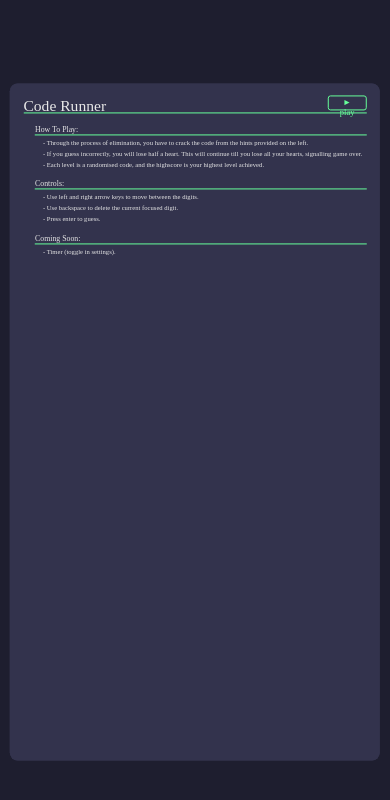
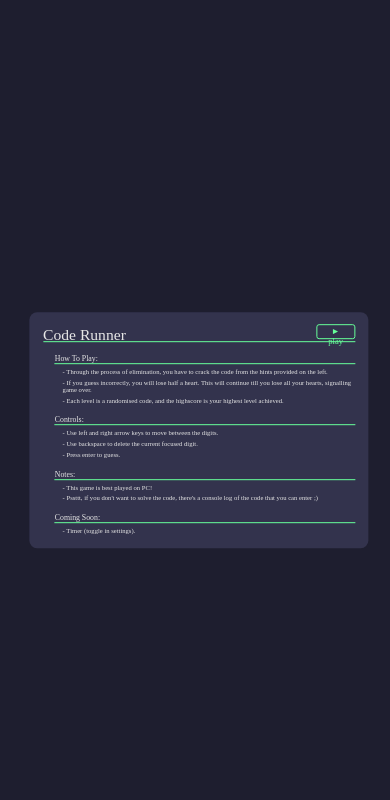
Before and after one commit to maahibatra/Code-Runner, a website: page public/index.html in a window 390 px wide. Drawn offline with Linux system fonts and the light colour scheme; a web font is replaced by a local one.

Commit message:
mediaqueries and stuff

```diff
--- a/public/index.html
+++ b/public/index.html
@@ -10,7 +10,8 @@
         <link href="https://fonts.googleapis.com/css2?family=Jersey+15&display=swap" rel="stylesheet">
     </head>
     <body>
-        <div class="container" id="modal">
+        <div id="overlay">
+            <div id="modal">
                 <div class="header">
                     <div class="title">Code Runner</div>
                     <button class="play" onclick="closeModal();">&#9658; <span class="bt">play</span></button>
@@ -23,11 +24,15 @@
                 <div class="para">- Use left and right arrow keys to move between the digits.</div>
                 <div class="para">- Use backspace to delete the current focused digit.</div>
                 <div class="para">- Press enter to guess.</div>
+                <div class="para pt">Notes:</div>
+                <div class="para">- This game is best played on PC!</div>
+                <div class="para">- Pssttt, if you don't want to solve the code, there's a console log of the code that you can enter ;)</div>
                 <div class="para pt">Coming Soon:</div>
                 <div class="para">- Timer (toggle in settings).</div>
             </div>
+        </div>
 
-        <div class="container">
+        <div id="container">
             <div id="hints">
                 <div class="hint">
                     <input class="digit" placeholder="X" readonly>
--- a/public/main.js
+++ b/public/main.js
@@ -11,7 +11,7 @@ let ci, ci1, ci2, wi, wi1, wi2, cd, cd1, cd2, wd1, wd2, wd3, ocd, coin, remainin
 //correct index, wrong index, correct digit, wrong digit
 
 function closeModal() {
-    modal.style.display = 'none';
+    overlay.style.display = 'none';
     localStorage.setItem('ms', 'closed');
     note.innerText = "Press enter to guess!";
     note.style.animation = "none";
@@ -21,7 +21,7 @@ function closeModal() {
 
 const ms = localStorage.getItem("ms");
 if(ms === "closed") {
-    modal.style.display = "none";
+    overlay.style.display = "none";
 }
 
 //define code
@@ -181,7 +181,7 @@ function genNIC() {
 
 function flag() {
     cs = genCode();
-    console.log(cs);
+    console.log("CODE: " + cs);
     tcwp = genTCWP();
     occp = genOCCP();
     ocwp = genOCWP();
@@ -241,6 +241,12 @@ function flag() {
             }
         });
     });
+
+    document.addEventListener("click", function() {
+        if(![...cds].includes(event.target)) {
+            cds[0].focus();
+        }
+    })
 
     ln.forEach(element => {
         element.innerText = level;
--- a/public/style.css
+++ b/public/style.css
@@ -4,7 +4,16 @@ body {
     font-family: "Jersey 15", serif;
 }
 
-.container {
+#overlay {
+    position: absolute;
+    width: 100vw;
+    height: 100vh;
+    background-color: #1e1e2f;
+    z-index: 1;
+    margin-left: -1vw;
+}
+
+#modal, #container {
     background-color: #33334d;
     border-radius: 2vw;
     position: absolute;
@@ -15,12 +24,12 @@ body {
     height: 77vh;
     padding: 3.5vw;
     display: flex;
+    overflow: scroll;
 }
 
 #modal {
     z-index: 1;
     flex-direction: column;
-    overflow: scroll;
 }
 
 .header {
@@ -66,7 +75,10 @@ body {
     display: flex;
     flex-direction: column;
     justify-content: space-between;
-    gap: calc(25vh - 10vw);
+    gap: 2vw;
+    position: relative;
+    top: 50%;
+    transform: translateY(-50%);
 }
 
 .hint {
@@ -184,8 +196,8 @@ body {
     top: 50%;
     transform: translate(-50%, -50%);
     width: 55vw;
-    height: 44vh;
     padding: 3.5vw;
+    height: auto;
 }
 
 #wrap {
@@ -223,3 +235,80 @@ body {
         opacity: 1;
     }
 }
+
+@media only screen and (max-width: 992px) {
+    #container {
+        flex-direction: column;
+        height: auto;
+        padding: 5vw 0;
+        padding-top: 3.5vw;
+    }
+
+    #modal {
+        height: auto;
+        width: 80%;
+    }
+
+    #hints {
+        order: 2;
+        margin-top: 3vw;
+        width: 100%;
+        max-width: 85%;
+        margin-left: auto;
+        position: relative;
+        top: 0;
+        transform: none;
+    }
+
+    #right {
+        order: 1;
+        border-left: none;
+        border-bottom: 0.3vw solid #66ff99;
+        width: 90%;
+        margin-left: 5%;
+        position: relative;
+        top: -2vw;
+        padding-bottom: 4vw;
+    }
+
+    #right .header {
+        margin-top: 2vw;
+        font-size: 3.5vw;
+        width: 100%;
+    }
+
+    .digit {
+        font-size: 6vw;
+    }
+
+    .level, .hs {
+        font-size: 2.5vw;
+    }
+
+    .play {
+        font-size: 2.2vw;
+    }
+}
+
+@media only screen and (min-height: 678px) {
+    #container {
+        overflow: hidden;
+    }
+
+    #hints {
+        max-height: 85%;
+    }
+}
+
+@media only screen and (min-height: 943px) {
+    #hints {
+        max-height: 70%;
+    }
+}
+
+/*
+@media only screen and (max-width: 1800px) and (min-width: 1402px) {
+    #health {
+        bottom: 0.2vw;
+    }
+} */
```
Lines whose indentation alone changed are shown as unchanged.
